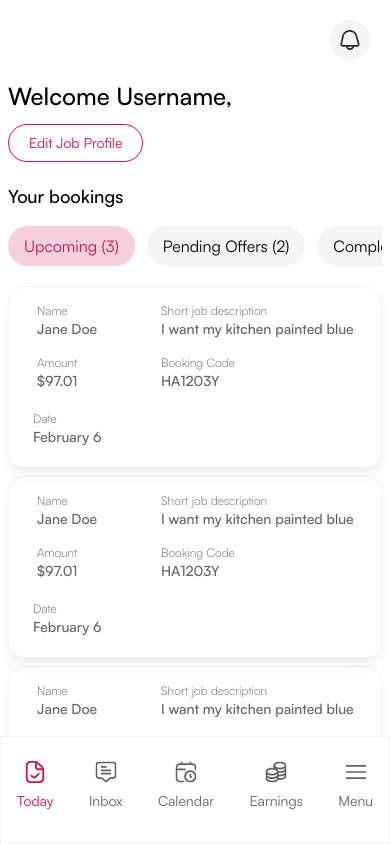
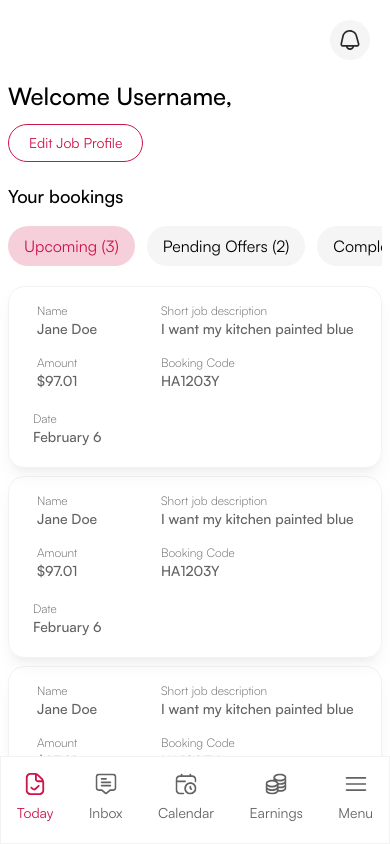
Before and after one commit to Handys-Inc/mvp-provider-portal, a React (Create React App) app: page / in a window 390 px wide. Built offline with nearby package versions, Linux system fonts and the light colour scheme.

Commit message:
overscrolling issue fix

```diff
--- a/src/components/BottomNav/BottomNav.js
+++ b/src/components/BottomNav/BottomNav.js
@@ -22,7 +22,7 @@ function BottomNav({ showBottomNav, current }) {
     <div
       className={`${
         showBottomNav ? "flex " : "hidden"
-      } justify-between text-sm px-4 py-6 pb-8 items-center md:hidden fixed bottom-0 bg-white  w-full shadow-md border border-faintGray`}
+      } justify-between text-sm px-4 py-4 pb-5 items-center md:hidden fixed bottom-0 bg-white  w-full shadow-md border border-faintGray`}
     >
       {/* TODAY */}
       <NavLink to="/">
--- a/src/index.css
+++ b/src/index.css
@@ -42,10 +42,14 @@
 /* RESETS */
 html {
   scroll-behavior: smooth;
+  overflow: hidden;
+  height: 100%;
 }
 
 body {
   accent-color: #ce1449;
+  height: 100%;
+  overflow: auto;
 }
 
 /* remove outline from all inputs  */
```
